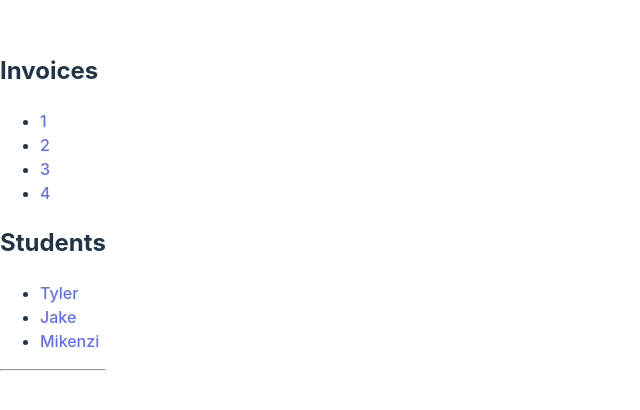
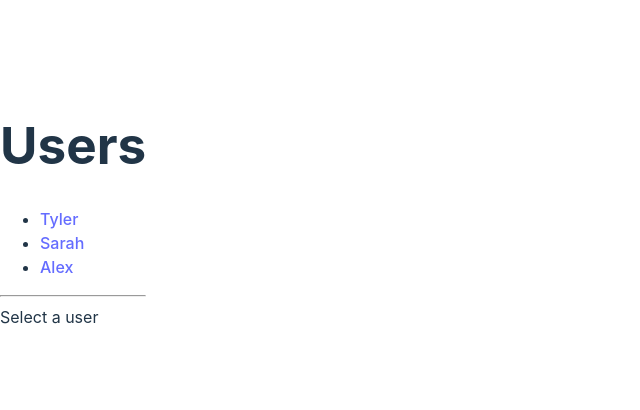
Before and after one commit to noobmaster69jr/react-router-v6, a React (Vite) app: page / in a window 1280 px wide. Shown: the part 194-604 px from the top of the page, without its empty margins (0-640 px from the left). Built offline with nearby package versions, Linux system fonts and the light colour scheme.

Commit message:
query strings

```diff
--- a/src/App.jsx
+++ b/src/App.jsx
@@ -1,64 +1,73 @@
 /*
-  Create two Routes so that the given navigation works and the proper UI is displayed.
+  Inside the User component you need to parse the query string from the
+  URL and then show the information about the selected user (which you can
+    get from the `users` object).
 
-  When the user navigates to /tyler, they should see "Student: tyler".
-  When the user navigates to /invoices/1, they should see "Invoice #1".
+  If no user is selected, show "Select a user".
 */
 
-import * as React from 'react';
-import { BrowserRouter as Router, Routes, Route, Link , useParams} from 'react-router-dom';
+import * as React from "react";
+import { BrowserRouter as Router, Routes, Route, Link , useSearchParams} from "react-router-dom";
 
-const Student = () => {
- const {username} = useParams()
- return <h3>Student: {username}</h3>;
+const users = {
+  tylermcginnis: {
+    name: "Tyler McGinnis",
+    handle: "tylermcginnis",
+    avatar:
+      "https://res.cloudinary.com/uidotdev/image/twitter_name/tylermcginnis"
+  },
+  sarah_edo: {
+    name: "Sarah Drasner",
+    handle: "sarah_edo",
+    avatar: "https://res.cloudinary.com/uidotdev/image/twitter_name/sarah_edo"
+  },
+  ralex1993: {
+    name: "Alex Anderson",
+    handle: "ralex1993",
+    avatar: "https://res.cloudinary.com/uidotdev/image/twitter_name/ralex1993"
+  }
+};
+
+function User() {
+  const [q, setQ] = useSearchParams()
+
+  const user = q.get("id")
+ console.log(users[user])
+
+ if(user == null){
+  return <div>Select a user</div>
+ }
+return <div>
+  <img src={`${users[user].avatar}`} />
+  <h3>{users[user].name}</h3>
+  <h2>{users[user].handle}</h2>
+</div>
+
 }
 
-const Invoice = () => {
-    const {userId} = useParams()
-    console.log(userId)
-    return <h3>Invoice: {userId}</h3>;
-};
-
 export default function App() {
-
-
   return (
     <Router>
-      <h2>Invoices</h2>
+      <div>
+        <h1>Users</h1>
         <ul>
           <li>
-          <Link to="/invoices/1">1</Link>
+            <Link to="/?id=tylermcginnis">Tyler</Link>
           </li>
           <li>
-          <Link to="/invoices/2">2</Link>
+            <Link to="/?id=sarah_edo">Sarah</Link>
           </li>
           <li>
-          <Link to="/invoices/3">3</Link>
-        </li>
-        <li>
-          <Link to="/invoices/4">4</Link>
-        </li>
-      </ul>
-      <h2>Students</h2>
-      <ul>
-        <li>
-          <Link to="/tyler">Tyler</Link>
-        </li>
-        <li>
-          <Link to="/jake">Jake</Link>
-        </li>
-        <li>
-          <Link to="/mikenzi">Mikenzi</Link>
+            <Link to="/?id=ralex1993">Alex</Link>
           </li>
         </ul>
 
         <hr />
+
         <Routes>
-
-    <Route path="/invoices/:userId" element={<Invoice/>}></Route>
-    <Route path="/:username" element={<Student/>}></Route>
+          <Route path="/" element={<User />} />
         </Routes>
-      {/* Routes go here */}
+      </div>
     </Router>
   );
 }
```
Lines whose indentation alone changed are shown as unchanged.
